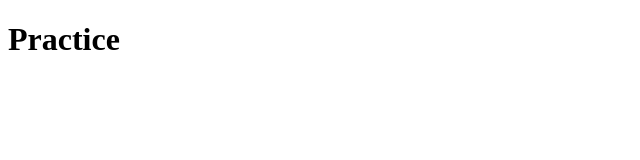
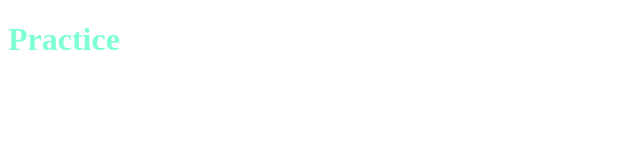
Before and after one commit to Yousuf-Shahin/practice-repo, a plain HTML site: page index.html in a window 1280 px wide. Shown: the whole page, without its empty margins (0-640 px from the left). Drawn offline with Linux system fonts and the light colour scheme.

Commit message:
add style file

```diff
--- a/index.html
+++ b/index.html
@@ -4,6 +4,7 @@
     <meta charset="UTF-8">
     <meta name="viewport" content="width=device-width, initial-scale=1.0">
     <title>Document</title>
+    <link rel="stylesheet" href="style/style.css">
 </head>
 <body>
     <h1>Practice</h1>
--- /dev/null
+++ b/style/style.css
@@ -0,0 +1,3 @@
+h1{
+    color: aquamarine;
+}
```
